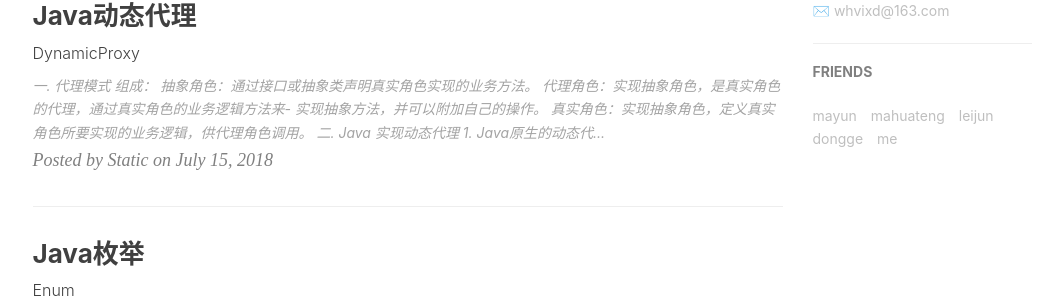
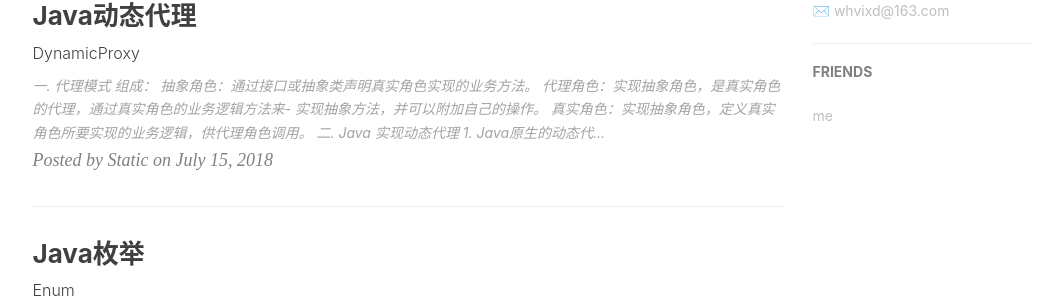
Before and after one commit to whvixd/qilixiang.github.io, a Jekyll site: the page built from index.html, in a window 1280 px wide and 900 px high, scrolled down 791 px. Shown: the part 153-453 px from the top of the window, without its empty margins (135-1194 px from the left). Built offline with Jekyll 4.4.1, drawn with Linux system fonts in a browser that asks for light colours; nearby versions of some CDN libraries; the list of posts is cut into pages by our own code; comment, search, counter and statistics services are not loaded; part of the change alters nothing that is shown.

Commit message:
修改frends

```diff
--- a/_config.yml
+++ b/_config.yml
@@ -93,19 +93,20 @@ service-worker: true
 
 # Friends
 friends: [
+#    {
+#       title: "mayun",
+#        href: "https://weibo.com/mayun?refer_flag=1001030101_&is_hot=1"
+#    },{
+#        title: "mahuateng",
+#        href: "http://t.qq.com/pony/"
+#    },{
+#        title: "leijun",
+#        href: "https://weibo.com/leijun?refer_flag=1001030101_"
+#    },{
+#        title: "dongge",
+#        href: "https://weibo.com/liuqiangdong?refer_flag=1001030101_&is_hot=1"
+#    },
     {
-        title: "mayun",
-        href: "https://weibo.com/mayun?refer_flag=1001030101_&is_hot=1"
-    },{
-        title: "mahuateng",
-        href: "http://t.qq.com/pony/"
-    },{
-        title: "leijun",
-        href: "https://weibo.com/leijun?refer_flag=1001030101_"
-    },{
-        title: "dongge",
-        href: "https://weibo.com/liuqiangdong?refer_flag=1001030101_&is_hot=1"
-    },{
         title: "me",
         href: "https://weibo.com/3283052617/profile?topnav=1&wvr=6&is_all=1"
     }
```
